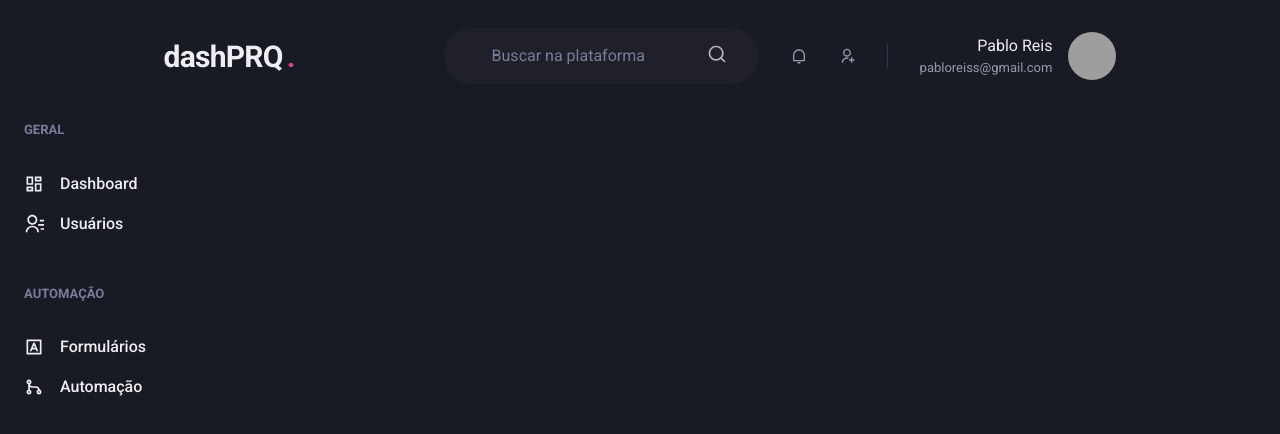
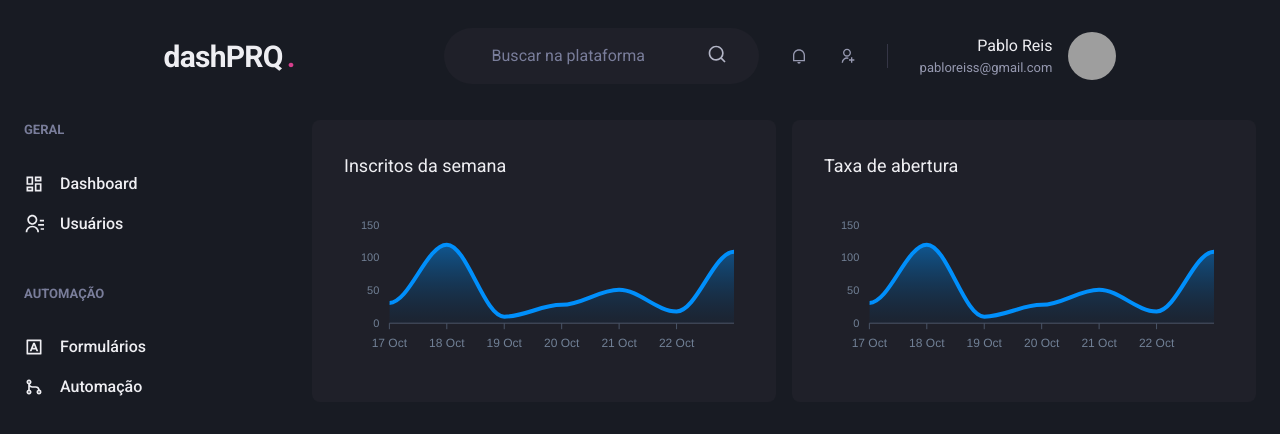
Before and after one commit to pabloreis/prq-dashboard, a Next.js app: page /dashboard in a window 1280 px wide. Shown: the top 434 px of the page. Built offline with nearby package versions, Linux system fonts and the light colour scheme; grey boxes are pictures that could not be loaded.

Commit message:
feat: add Charts to the dashboard

```diff
--- a/src/pages/dashboard.tsx
+++ b/src/pages/dashboard.tsx
@@ -1,6 +1,63 @@
-import { Flex } from '@chakra-ui/react';
+import { Box, Flex, SimpleGrid, Text, theme } from '@chakra-ui/react';
+import dynamic from 'next/dynamic';
+import { ApexOptions } from 'apexcharts';
+
 import Header from '../components/Header';
 import Sidebar from '../components/Sidebar';
+
+const Chart = dynamic(() => import('react-apexcharts'), {
+  ssr: false,
+});
+
+const options: ApexOptions = {
+  chart: {
+    toolbar: {
+      show: false,
+    },
+    zoom: {
+      enabled: false,
+    },
+    foreColor: theme.colors.gray[500],
+  },
+  grid: {
+    show: false,
+  },
+  dataLabels: {
+    enabled: false,
+  },
+  tooltip: {
+    enabled: false,
+  },
+  xaxis: {
+    type: 'datetime',
+    axisBorder: {
+      color: theme.colors.gray[600],
+    },
+    axisTicks: {
+      color: theme.colors.gray[600],
+    },
+    categories: [
+      '2022-10-17T00:00:00.000Z',
+      '2022-10-18T00:00:00.000Z',
+      '2022-10-19T00:00:00.000Z',
+      '2022-10-20T00:00:00.000Z',
+      '2022-10-21T00:00:00.000Z',
+      '2022-10-22T00:00:00.000Z',
+      '2022-10-23T00:00:00.000Z',
+    ],
+  },
+  fill: {
+    opacity: 0.3,
+    type: 'gradient',
+    gradient: {
+      shade: 'dark',
+      opacityFrom: 0.7,
+      opacityTo: 0.3,
+    },
+  },
+};
+
+const series = [{ name: 'series1', data: [31, 120, 10, 28, 51, 18, 109] }];
 
 export default function Dashboard() {
   return (
@@ -9,6 +66,30 @@
 
       <Flex my="6" mx="auto" px="6" maxWidth={1480} w="100%">
         <Sidebar />
+
+        <SimpleGrid
+          alignItems="flex-start"
+          flex="1"
+          gap="4"
+          minChildWidth="320px"
+          pb="4"
+        >
+          <Box bg="gray.800" borderRadius={8} p="8">
+            <Text fontSize="lg" mb="4">
+              Inscritos da semana
+            </Text>
+
+            <Chart options={options} series={series} type="area" height={160} />
+          </Box>
+
+          <Box bg="gray.800" borderRadius={8} p="8">
+            <Text fontSize="lg" mb="4">
+              Taxa de abertura
+            </Text>
+
+            <Chart options={options} series={series} type="area" height={160} />
+          </Box>
+        </SimpleGrid>
       </Flex>
     </Flex>
   );
```
